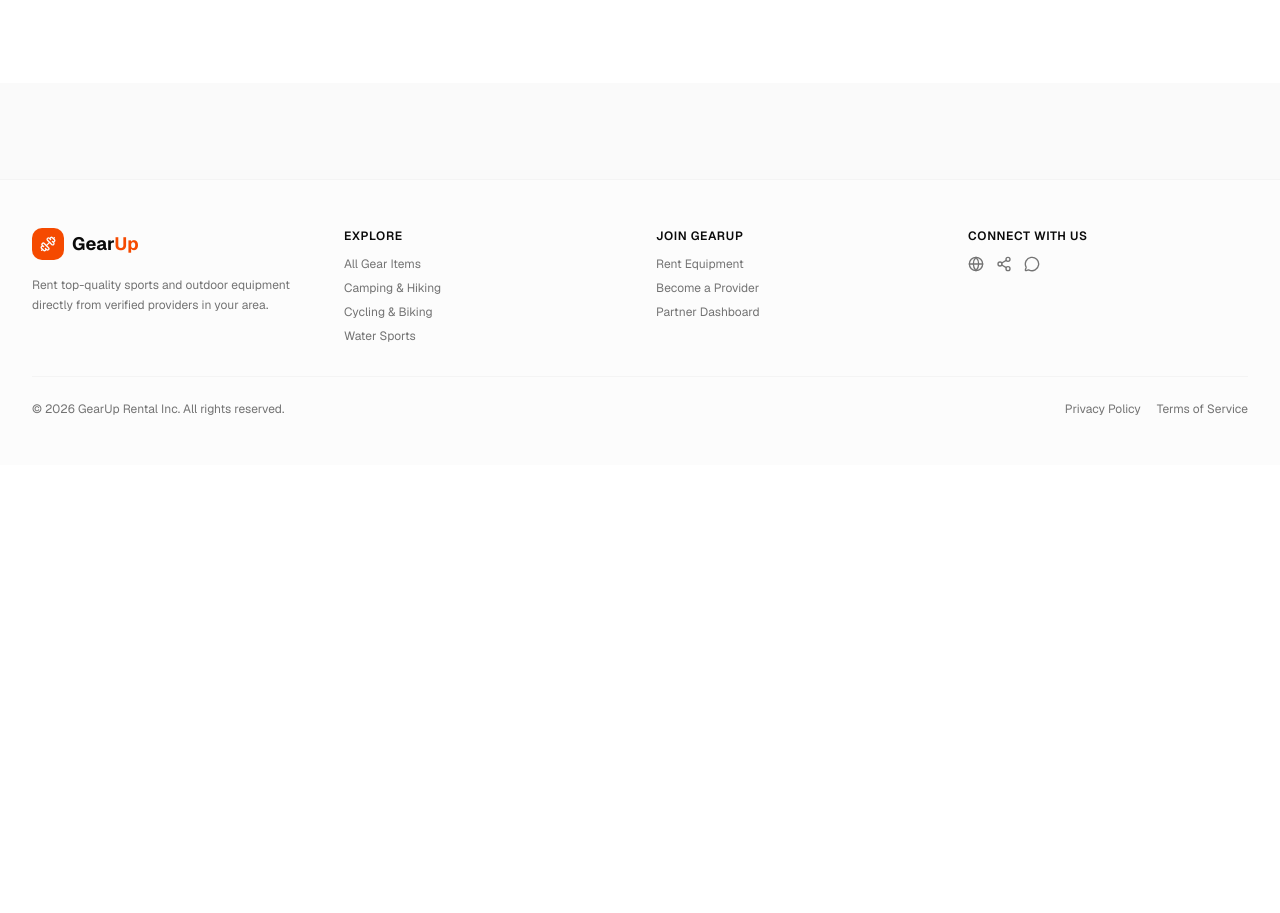
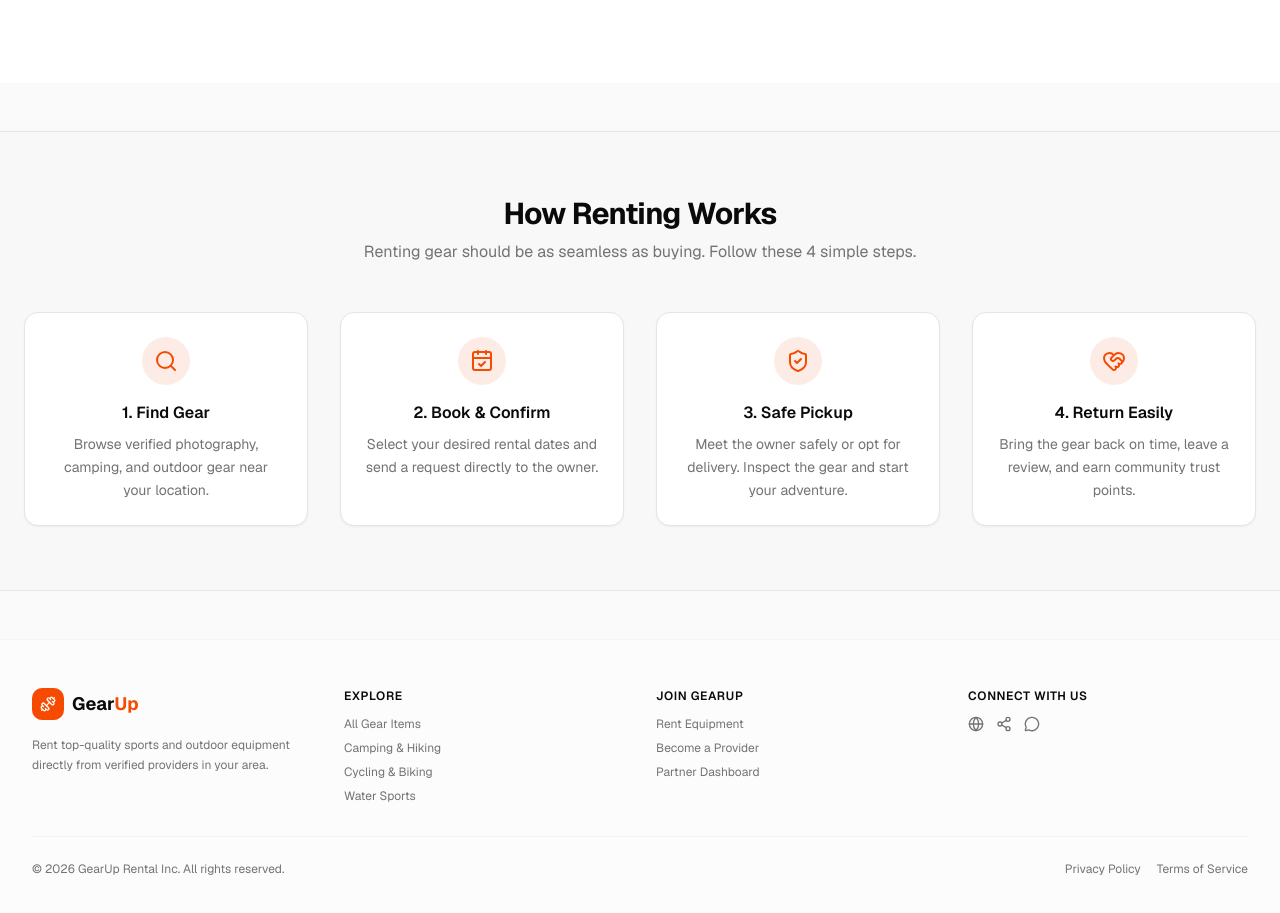
Before and after one commit to yeasin-riyad/GearUp-Frontend, a Next.js app: page / in a window 1280 px wide. Shown: the part 1060-1973 px from the top of the page. Before the commit the page ends 1525 px from the top, so only its background shows below. Built offline with nearby package versions, Linux system fonts and the light colour scheme.

Commit message:
feat(home): add HowItWorks section to complete initial homepage layout

```diff
--- a/app/page.tsx
+++ b/app/page.tsx
@@ -1,7 +1,7 @@
 // src/app/page.tsx
 import { HeroSection } from "@/components/home/HeroSection";
 import { FeaturedGear } from "@/components/home/FeaturedGear";
-// import { HowItWorks } from "@/components/home/HowItWorks";
+import { HowItWorks } from "@/components/home/HowItWorks";
 
 export default async function HomePage() {
   // Fetch required homepage data if needed (e.g., featured rental products)
@@ -19,7 +19,7 @@ export default async function HomePage() {
 
       {/* Workflow / Features Section */}
       <section className="bg-muted/50 py-12">
-        {/* <HowItWorks /> */}
+        <HowItWorks />
       </section>
     </main>
   );
--- a/components/home/HowItWorks.tsx
+++ b/components/home/HowItWorks.tsx
@@ -0,0 +1,67 @@
+import { Search, CalendarCheck, ShieldCheck, HeartHandshake } from "lucide-react";
+
+const STEPS = [
+  {
+    icon: Search,
+    title: "1. Find Gear",
+    description: "Browse verified photography, camping, and outdoor gear near your location.",
+  },
+  {
+    icon: CalendarCheck,
+    title: "2. Book & Confirm",
+    description: "Select your desired rental dates and send a request directly to the owner.",
+  },
+  {
+    icon: ShieldCheck,
+    title: "3. Safe Pickup",
+    description: "Meet the owner safely or opt for delivery. Inspect the gear and start your adventure.",
+  },
+  {
+    icon: HeartHandshake,
+    title: "4. Return Easily",
+    description: "Bring the gear back on time, leave a review, and earn community trust points.",
+  },
+];
+
+export function HowItWorks() {
+  return (
+    <section className="py-12 md:py-16 bg-muted/40 border-y">
+      <div className="container mx-auto px-4 md:px-6">
+
+        {/* Section Header */}
+        <div className="text-center max-w-2xl mx-auto mb-10 md:mb-12 space-y-2">
+          <h2 className="text-2xl sm:text-3xl font-bold tracking-tight text-foreground">
+            How Renting Works
+          </h2>
+          <p className="text-sm sm:text-base text-muted-foreground">
+            Renting gear should be as seamless as buying. Follow these 4 simple steps.
+          </p>
+        </div>
+
+        {/* Steps Grid */}
+        <div className="grid grid-cols-1 sm:grid-cols-2 lg:grid-cols-4 gap-6 md:gap-8">
+          {STEPS.map((step, index) => {
+            const Icon = step.icon;
+            return (
+              <div
+                key={index}
+                className="flex flex-col items-center text-center p-6 rounded-xl bg-card border shadow-xs transition-shadow hover:shadow-md"
+              >
+                <div className="h-12 w-12 rounded-full bg-primary/10 text-primary flex items-center justify-center mb-4">
+                  <Icon className="h-6 w-6" />
+                </div>
+                <h3 className="text-base font-semibold text-foreground mb-2">
+                  {step.title}
+                </h3>
+                <p className="text-xs sm:text-sm text-muted-foreground leading-relaxed">
+                  {step.description}
+                </p>
+              </div>
+            );
+          })}
+        </div>
+
+      </div>
+    </section>
+  );
+}
```
